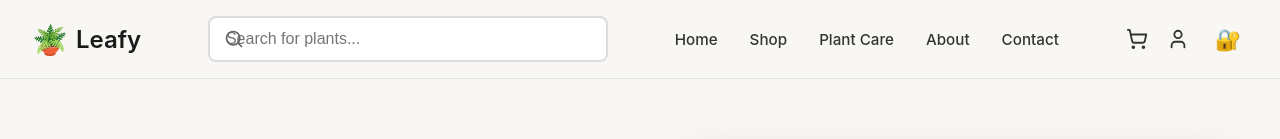
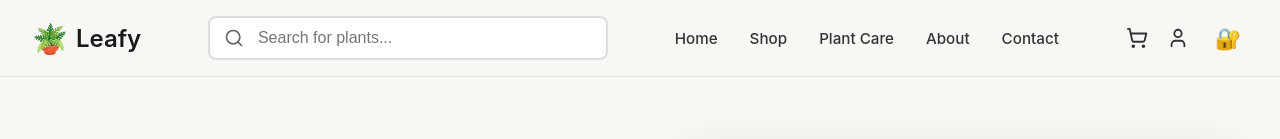
Before and after one commit to krish3276/Leafy-Plant-Selling-Platform, a React (Vite) app in the folder Frontend/leafy-frontend/: page / in a window 1280 px wide. Shown: the top 139 px of the page. Built offline with nearby package versions, Linux system fonts and the light colour scheme; no server answers.

Commit message:
Navbar issue solve

```diff
--- a/Frontend/leafy-frontend/src/styles/Shop.css
+++ b/Frontend/leafy-frontend/src/styles/Shop.css
@@ -49,7 +49,7 @@
 
 .search-input {
   width: 100%;
-  padding: 0.75rem 1rem;
+  /* padding: 0.75rem 1rem; */
   border: 2px solid #ddd;
   border-radius: 8px;
   font-size: 1rem;
```
